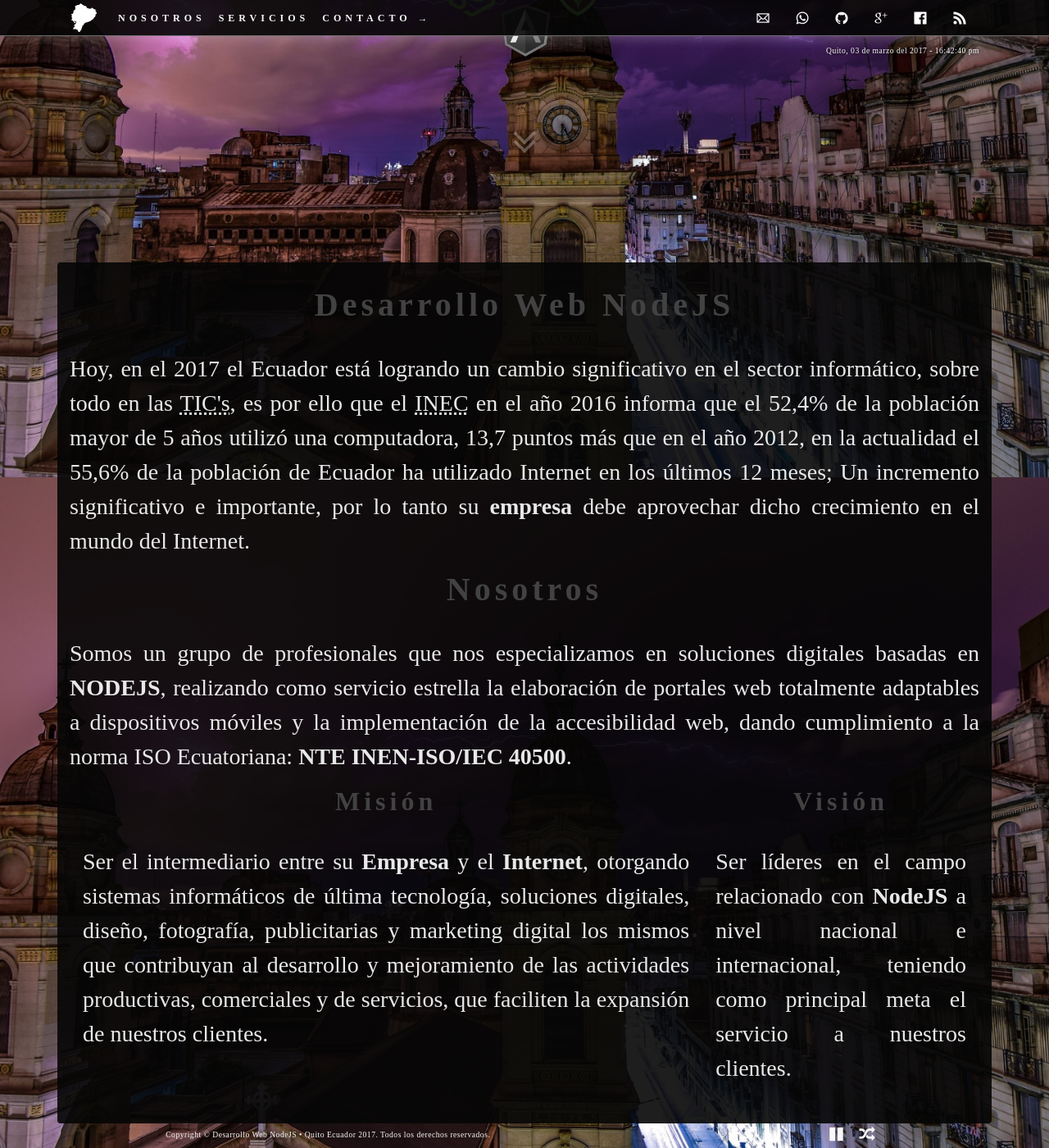
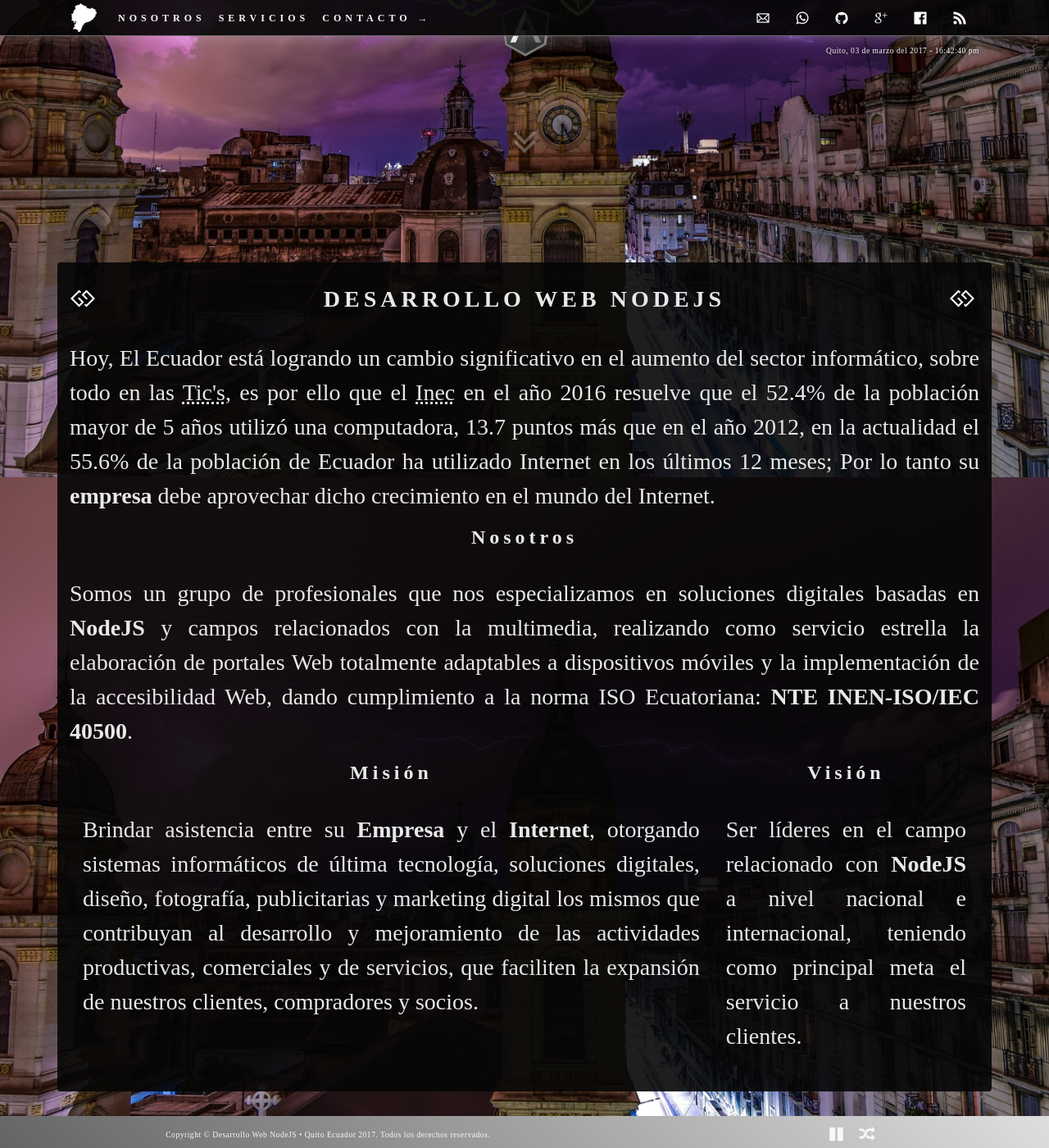
Before and after one commit to masterdev593/desarrollowebnodejs.github.io, a Jekyll site: the page built from index.html, in a window 1280 px wide and 1400 px high, scrolled down 318 px. Shown: the whole window at 82% size. Built offline with Jekyll 4.4.1, drawn with Linux system fonts in a browser that asks for light colours; some web fonts are replaced; the list of posts is cut into pages by our own code.

Commit message:
update
:lock:

Desarrollo Web NodeJS • Quito Ecuador

[Fix: X]

```diff
--- a/index.html
+++ b/index.html
@@ -24,18 +24,18 @@
 	<section id="nosotros" tabindex="-1">
 		<div class="container">
 			<div class="row caja rounded primera">
-				<div class="col-xs text-justify">
-					<h1 class="text-center">Desarrollo Web NodeJS</h1>
-					<p>Hoy, en el 2017 el Ecuador está logrando un cambio significativo en el sector informático, sobre todo en las <abbr title="Tecnologías de Información y Comunicación">TIC's</abbr>, es por ello que el <abbr title="Intituto Nacional de Estadística y Censos">INEC</abbr> en el año 2016 informa que el 52,4% de la población mayor de 5 años utilizó una computadora, 13,7 puntos más que en el año 2012, en la actualidad el 55,6% de la población de Ecuador ha utilizado Internet en los últimos 12 meses; Un incremento significativo e importante, por lo tanto su <strong>empresa</strong> debe aprovechar dicho crecimiento en el mundo del Internet.</p>
-					<h1 class="text-center">Nosotros</h1>
-					<p>Somos un grupo de profesionales que nos especializamos en soluciones digitales basadas en <strong>NODEJS</strong>, realizando como servicio estrella la elaboración de portales web totalmente adaptables a dispositivos móviles y la implementación de la accesibilidad web, dando cumplimiento a la norma ISO Ecuatoriana: <strong>NTE INEN-ISO/IEC 40500</strong>.</p>
+				<div class="text-justify">
+					<h3 class="text-center text-uppercase"><span class="fa fa-gg pull-left"></span>desarrollo web nodeJS<span class="fa fa-gg pull-right"></span></h3>
+					<p>Hoy, El Ecuador está logrando un cambio significativo en el aumento del sector informático, sobre todo en las <abbr title="Tecnologías de Información y Comunicación">Tic's</abbr>, es por ello que el <abbr title="Intituto Nacional de Estadística y Censos">Inec</abbr> en el año 2016 resuelve que el 52.4% de la población mayor de 5 años utilizó una computadora, 13.7 puntos más que en el año 2012, en la actualidad el 55.6% de la población de Ecuador ha utilizado Internet en los últimos 12 meses; Por lo tanto su <strong>empresa</strong> debe aprovechar dicho crecimiento en el mundo del Internet.</p>
+					<h4 class="text-center">Nosotros</h4>
+					<p>Somos un grupo de profesionales que nos especializamos en soluciones digitales basadas en <strong>NodeJS</strong> y campos relacionados con la multimedia, realizando como servicio estrella la elaboración de portales Web totalmente adaptables a dispositivos móviles y la implementación de la accesibilidad Web, dando cumplimiento a la norma ISO Ecuatoriana: <strong>NTE INEN-ISO/IEC 40500</strong>.</p>
 					<div class="d-flex justify-content-between ">
 						<div class="padd">
-							<h2 class="text-center">Misión</h2>
-							<p>Ser el intermediario entre su <strong>Empresa</strong> y el <strong>Internet</strong>, otorgando sistemas informáticos de última tecnología, soluciones digitales, diseño, fotografía, publicitarias y marketing digital los mismos que contribuyan al desarrollo y mejoramiento de las actividades productivas, comerciales y de servicios, que faciliten la expansión de nuestros clientes.</p>
+							<h4 class="text-center">Misión</h4>
+							<p>Brindar asistencia entre su <strong>Empresa </strong> y el <strong>Internet</strong>, otorgando sistemas informáticos de última tecnología, soluciones digitales, diseño, fotografía, publicitarias y marketing digital los mismos que contribuyan al desarrollo y mejoramiento de las actividades productivas, comerciales y de servicios, que faciliten la expansión de nuestros clientes, compradores y socios.</p>
 						</div>
 						<div class="padd">
-							<h2 class="text-center">Visión</h2>
+							<h4 class="text-center">Visión</h4>
 							<p>Ser líderes en el campo relacionado con <strong>NodeJS</strong> a nivel nacional e internacional, teniendo como principal meta el servicio a nuestros clientes.</p>
 						</div>
 					</div>
```
